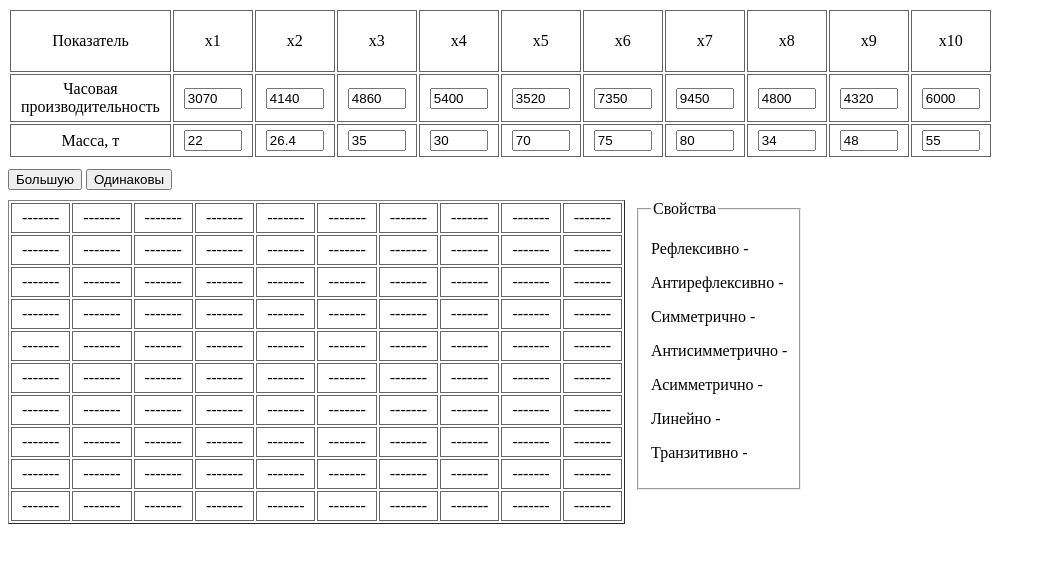
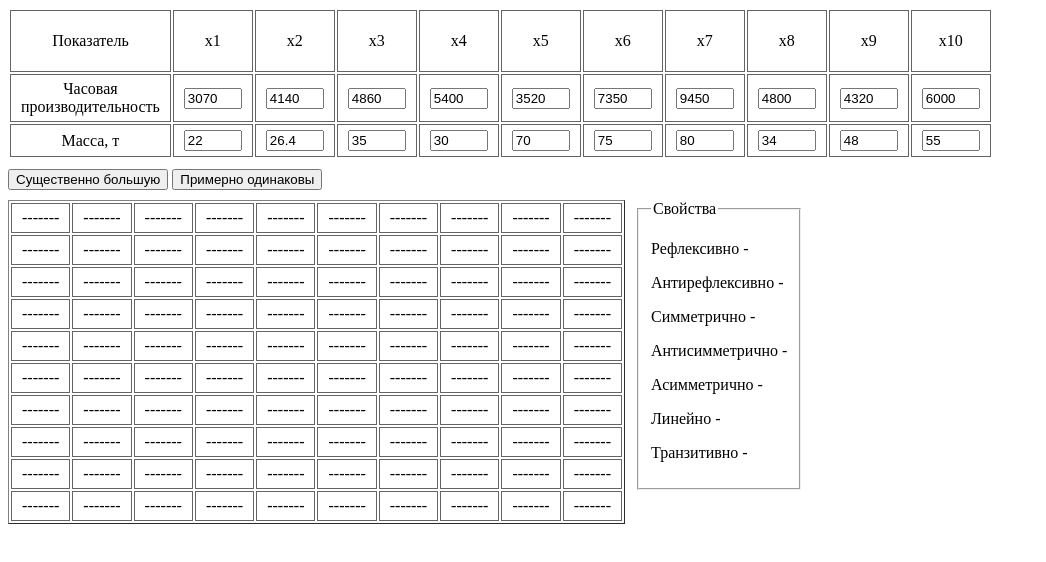
Before and after one commit to del1ght/Fuzzy-lab2, a plain HTML site: page index.html in a window 1280 px wide. Shown: the whole page, without its empty margins (0-1046 px from the left). Drawn offline with Linux system fonts and the light colour scheme.

Commit message:
change button names

```diff
--- a/index.html
+++ b/index.html
@@ -78,8 +78,8 @@
 
 
         <div class="buttons">
-            <button onclick="firstTable()">Большую</button>
-            <button onclick="secondTable()">Одинаковы</button>
+            <button onclick="firstTable()">Существенно большую</button>
+            <button onclick="secondTable()">Примерно одинаковы</button>
         </div>
 
         <div class="bottom-part">
```
